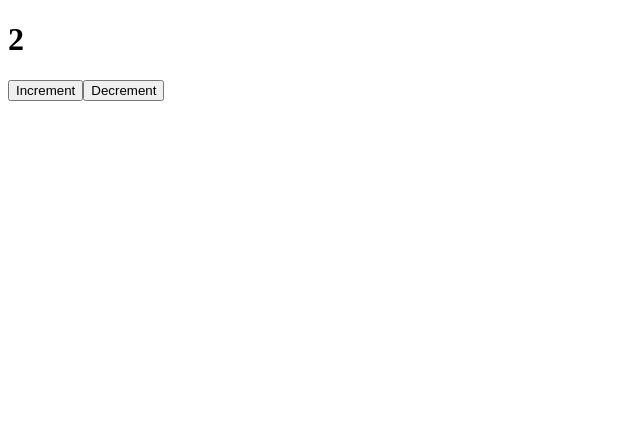
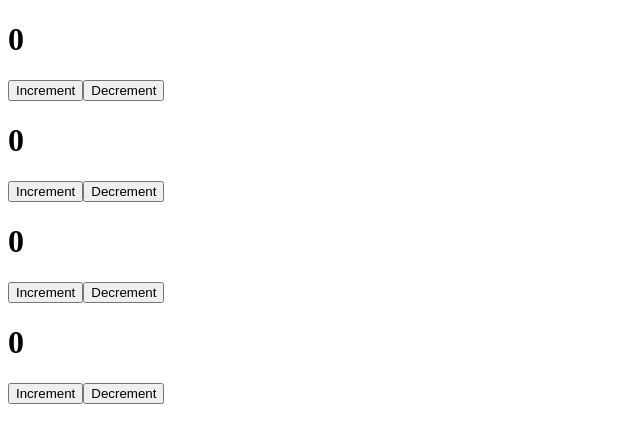
Before and after one commit to Warex1000/react_app, a React (Create React App) app: page / in a window 1280 px wide. Shown: the top 442 px of the page, without its empty margins (0-640 px from the left). Built offline with nearby package versions, Linux system fonts and the light colour scheme.

Commit message:
My React App study

```diff
--- a/src/App.js
+++ b/src/App.js
@@ -1,30 +1,62 @@
 import React, {useState} from "react";
+import Counter from "./components/Counter";
 
 function App() {
 
-    const [likes, setLikes] = useState(2)
+    const [value, setValue] = useState('Text in input')
 
     // console.log(count)
     // console.log(setCount)
 
-
-  function increment() {
-      setLikes( likes + 1)
-  }
-
-  function decrement() {
-      setLikes( likes - 1)
-  }
-
   return (
     <div className="App">
-      <h1>{likes}</h1>
-      <button onClick={increment}>Increment</button>
-      <button onClick={decrement}>Decrement</button>
+        <Counter/>
+        <Counter/>
+        <Counter/>
+        <Counter/>
     </div>
   );
 }
 
 export default App;
 
-// 22:15
+// 26:25
+
+
+
+
+// import React, {useState} from "react";
+//
+// function App() {
+//
+//     const [likes, setLikes] = useState(2)
+//     const [value, setValue] = useState('Text in input')
+//
+//     // console.log(count)
+//     // console.log(setCount)
+//
+//
+//   function increment() {
+//       setLikes( likes + 1)
+//   }
+//
+//   function decrement() {
+//       setLikes( likes - 1)
+//   }
+//
+//   return (
+//     <div className="App">
+//       <h1>{likes}</h1>
+//       <h1>{value}</h1>
+//           <input
+//               type={'text'}
+//               value={value}
+//               onChange={event => setValue(event.target.value)}
+//           />
+//           <button onClick={increment}>Increment</button>
+//           <button onClick={decrement}>Decrement</button>
+//     </div>
+//   );
+// }
+//
+// export default App;
--- /dev/null
+++ b/src/components/Counter.jsx
@@ -0,0 +1,25 @@
+// rsc + Tab will be template
+import React, {useState} from 'react';
+
+const Counter = function () {
+    const [count, setCount] = useState(0)
+
+
+  function increment() {
+      setCount( count + 1)
+  }
+
+  function decrement() {
+      setCount( count - 1)
+  }
+
+    return (
+        <div>
+            <h1>{count}</h1>
+            <button onClick={increment}>Increment</button>
+            <button onClick={decrement}>Decrement</button>
+        </div>
+    );
+};
+
+export default Counter;
```
